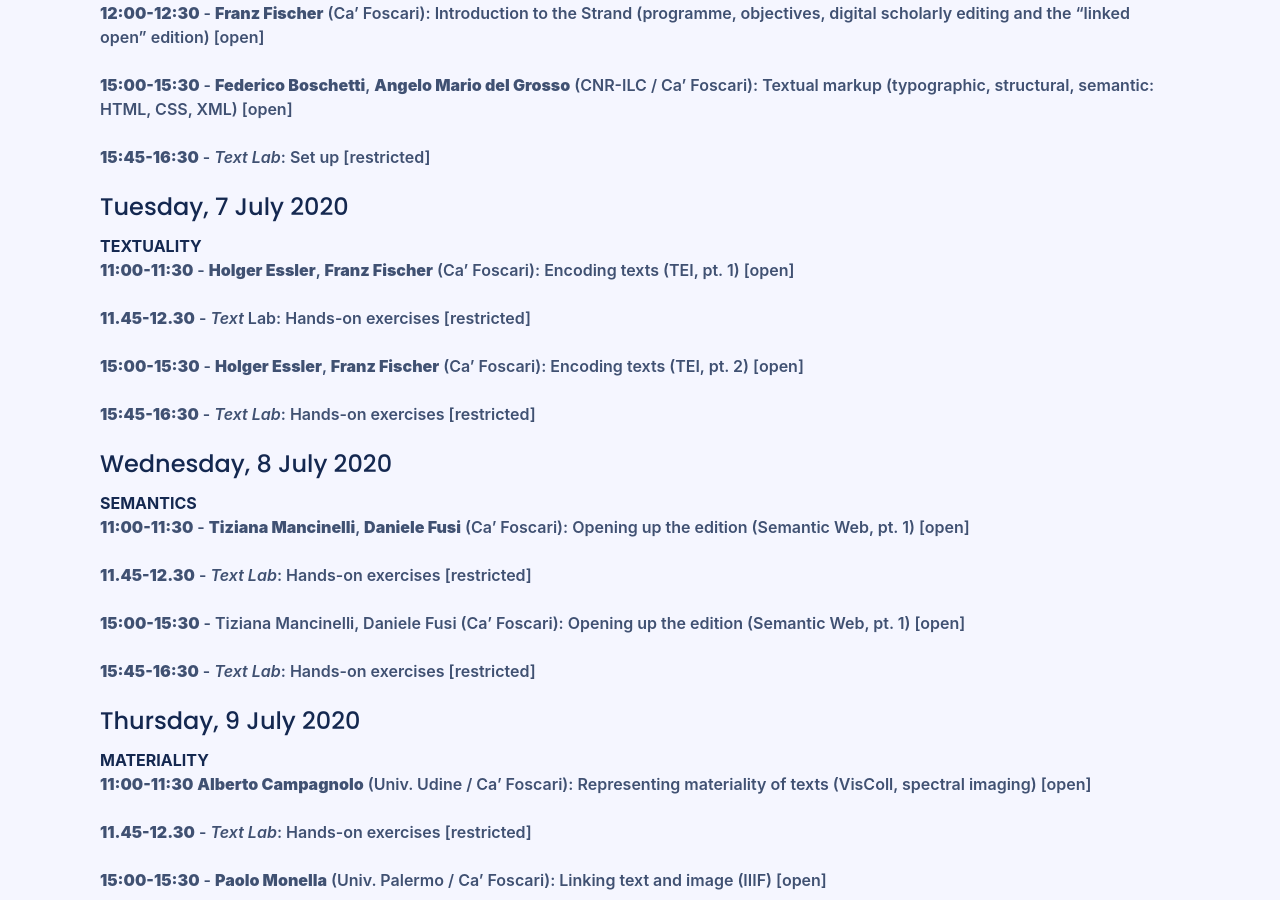
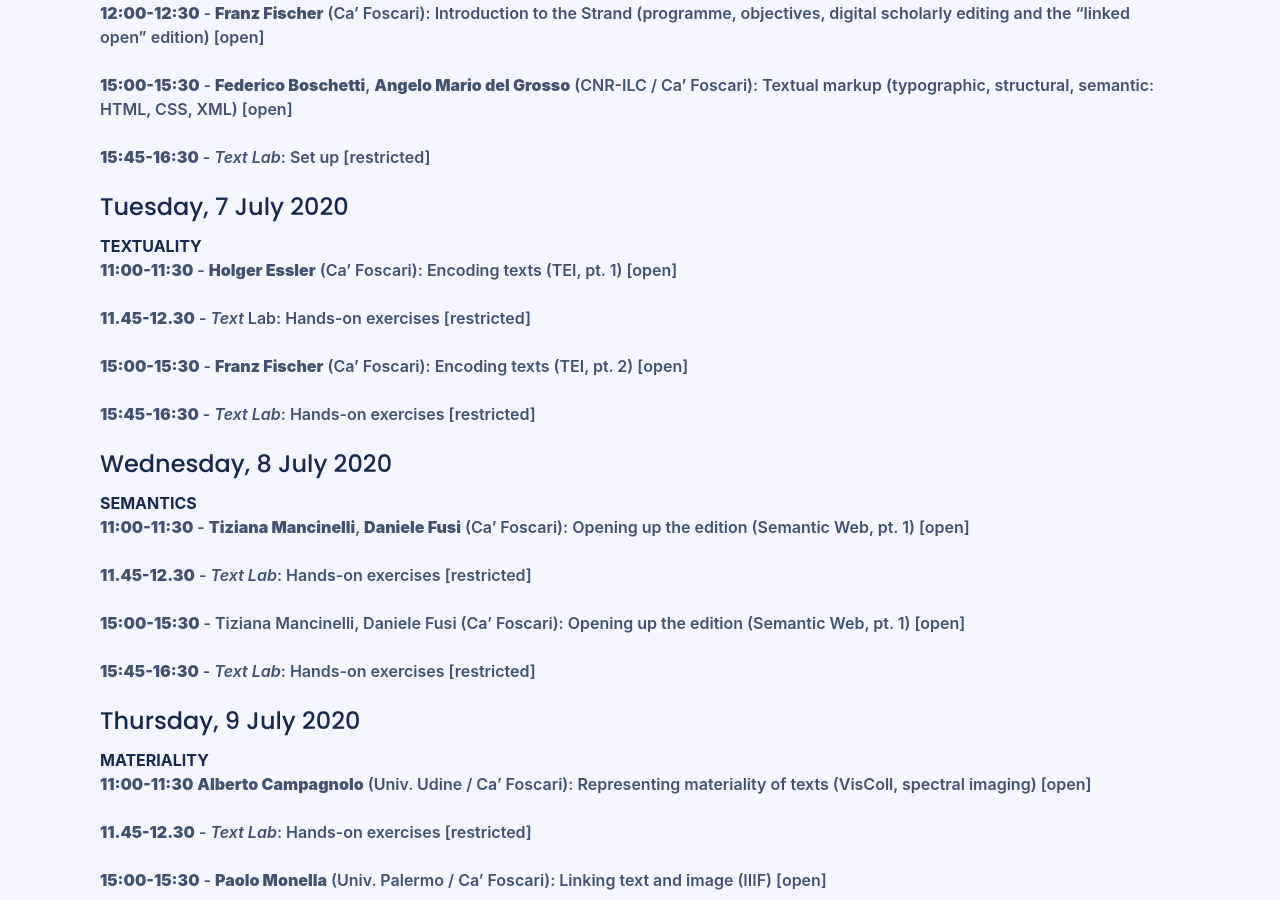
Before and after one commit to vedph/summercamp, a Jekyll site: the page built from programme/strand_1.html, in a window 1280 px wide and 900 px high, scrolled down 539 px. Built offline with Jekyll 4.4.1, drawn with Linux system fonts in a browser that asks for light colours; nearby versions of some CDN libraries; some web fonts are replaced.

Commit message:
Updated names for Text-Strand Tuesday.

```diff
--- a/programme/strand_1.html
+++ b/programme/strand_1.html
@@ -24,11 +24,11 @@
 
 <strong>TEXTUALITY</strong>
 
-<p><strong>11:00-11:30</strong> - <strong>Holger Essler</strong>, <strong>Franz Fischer</strong> (Ca’ Foscari): Encoding texts (TEI, pt. 1) [open]</p>
+<p><strong>11:00-11:30</strong> - <strong>Holger Essler</strong> (Ca’ Foscari): Encoding texts (TEI, pt. 1) [open]</p>
 
 <p><strong>11.45-12.30</strong> - <em>Text</em> Lab: Hands-on exercises [restricted]</p>
 
-<p><strong>15:00-15:30</strong> - <strong>Holger Essler</strong>, <strong>Franz Fischer</strong> (Ca’ Foscari): Encoding texts (TEI, pt. 2) [open]
+<p><strong>15:00-15:30</strong> - <strong>Franz Fischer</strong> (Ca’ Foscari): Encoding texts (TEI, pt. 2) [open]
 
 <p><strong>15:45-16:30</strong> - <em>Text Lab</em>: Hands-on exercises [restricted]</p>
 
```
Also changed, not shown: Gemfile.lock.
